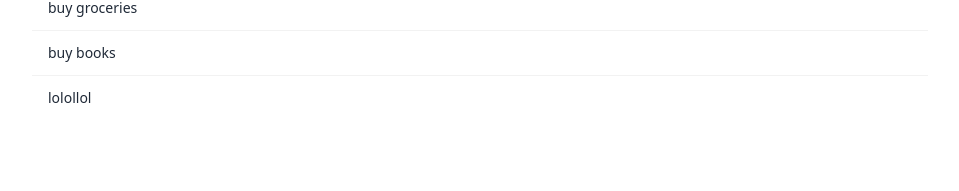
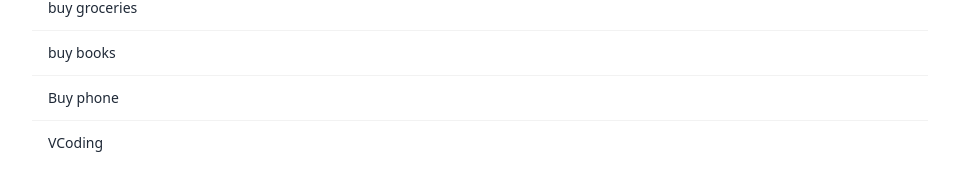
Before and after one commit to ElToro234/ToDoList-NextJs, a Next.js app: page / in a window 1280 px wide. Shown: the part 219-410 px from the top of the page, without its empty margins (160-1119 px from the left). Built offline with nearby package versions, Linux system fonts and the light colour scheme; data requests are answered from the project's data file.

Commit message:
6th commit Add task done

```diff
--- a/api.ts
+++ b/api.ts
@@ -3,7 +3,7 @@ import { ITask } from "./types/tasks"
 const baseUrl ='http://localhost:3002'
 
 export const getAllTodos = async (): Promise <ITask[]> => {
-    const res = await fetch (`${baseUrl}/tasks`);
+    const res = await fetch (`${baseUrl}/tasks`, {cache: 'no-store'});
     const todos = await res.json();
     return todos;
 }
--- a/app/components/AddTask.tsx
+++ b/app/components/AddTask.tsx
@@ -4,21 +4,25 @@ import React, { FormEventHandler, useState } from "react";
 import { IoMdAddCircleOutline } from "react-icons/io";
 import Modal from "./Modal";
 import { addTodo } from "@/api";
+import { useRouter } from "next/navigation";
+import { v4 as uuidv4 } from 'uuid';
 
 
 const AddTask = () => {
+    const router = useRouter();
     const [modalOpen, setModalOpen] = useState<boolean>(false);
     const [newTaskValue, setNewTaskValue] = useState<string>('');
 
     const handleSubmitNewTask: FormEventHandler <HTMLFormElement> = async(e) => {
         e.preventDefault();
         await addTodo({
-            id: "3",
+            id: uuidv4(),
             text: newTaskValue
         })
         setNewTaskValue("");
         setModalOpen(false);
-    }
+        router.refresh();
+    };
 
     return <div>
         <button onClick = {() => setModalOpen(true)} className='btn btn-primary w-full'>Add Task
--- a/data/todos.json
+++ b/data/todos.json
@@ -10,7 +10,11 @@
     },
     {
       "id": "3",
-      "text": "lolollol"
+      "text": "Buy phone"
+    },
+    {
+      "id": "5f0ec1fe-b1f0-4571-8af3-85bb257ce9e0",
+      "text": "VCoding"
     }
   ]
 }
--- a/package.json
+++ b/package.json
@@ -7,13 +7,14 @@
     "build": "next build",
     "start": "next start",
     "lint": "next lint",
-    "json-server":"json-server --watch data/todos.json --port 3002"
+    "json-server": "json-server --watch data/todos.json --port 3002"
   },
   "dependencies": {
     "next": "15.0.3",
     "react": "19.0.0-rc-66855b96-20241106",
     "react-dom": "19.0.0-rc-66855b96-20241106",
-    "react-icons": "^5.3.0"
+    "react-icons": "^5.3.0",
+    "uuid": "^11.0.3"
   },
   "devDependencies": {
     "@types/node": "^20",
```
Also changed, not shown: 1 other file (tests, documents, lock files or other folders).
